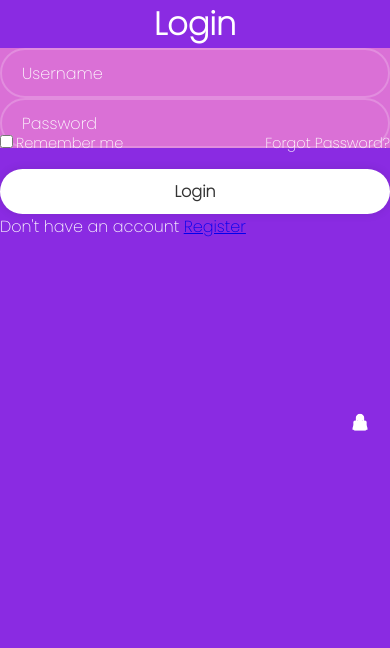
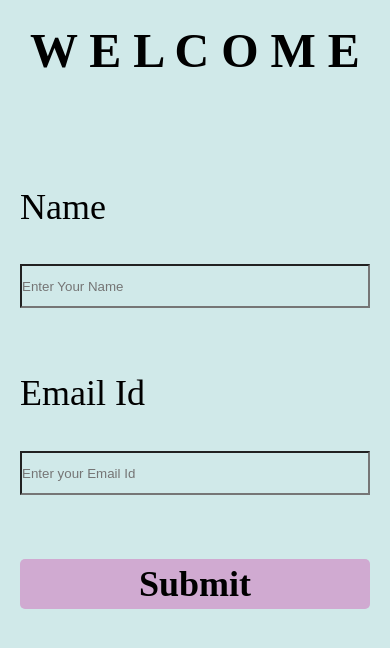
Before and after one commit to vanshikavats23/quizapp, a plain HTML site: page index.html in a window 390 px wide. Drawn offline with nearby package versions, Linux system fonts and the light colour scheme; a web font is replaced by a local one.

Commit message:
final commit

```diff
--- a/index.html
+++ b/index.html
@@ -3,30 +3,41 @@
 <head>
     <meta charset="UTF-8">
     <meta name="viewport" content="width=device-width, initial-scale=1.0">
-   <link rel="stylesheet" href="style.css">
-    <link href='https://unpkg.com/boxicons@2.1.4/css/boxicons.min.css' rel='stylesheet'>
+    <title>Document</title>
+    <link rel="stylesheet" href="style.css">
+    <style>
+        @import url('https://fonts.googleapis.com/css2?family=Croissant+One&display=swap');
+      </style>
 </head>
 <body>
-    <!-- Login page of website -->
-    <div class="wrapper">
-        <form>
-            <h1>Login</h1>
-<div class="input-box">
-    <input type="text" placeholder="Username" required>
-<i class="bx bxs-user"></i>
-</div>
-<div class="input-box">
-<input type="password" placeholder="Password" required>
-<i class="bx bxs-lock-alt"></i>
-</div>
-<div class="remember-forgot">
-    <label><input type="checkbox">Remember me</label>
-    <a href="#">Forgot Password?</a>
-</div>
-<button type="submit" class="btn">Login</button>
-<div class="register-link"><p>Don't have an account <a href="#">Register</a></p>
-</div>
-        </form>
+    <div id="main_section">
+<div id="left">
+        <img src="https://as2.ftcdn.net/v2/jpg/04/34/29/29/1000_F_434292902_5e5dFMkx6TfjRBDoJXqRyiNShhQ07RY2.jpg">
     </div>
+    <div id="right">
+        <div id="details">
+            <h1>W E L C O M E</h1><br>
+            <form action="instructions.html" method="get" target="_self">
+            <label for="name">Name</label><br>
+            <input type="text" placeholder="Enter Your Name" class="data" id="name" name="name" required><br><br>
+            <label>Email Id</label><br>
+            <input type="text" placeholder="Enter your Email Id" class="data" required><br><br>
+            <a href="instructions.html" target="_self"><input type="submit" id="button"><br></a>
+            </form>
+        </div>
+
+    </div>
+   </div>
 </body>
 </html>
+<script>
+    document.getElementById("name").addEventListener("submit", function(e) {
+        e.preventDefault();
+
+        let inputValue = document.getElementById("name").value;
+
+        localStorage.setItem("name", inputValue);
+
+        window.location.href = "quiz.html";
+    });
+</script>
--- a/style.css
+++ b/style.css
@@ -1,83 +1,64 @@
-@import url('https://fonts.googleapis.com/css2?family=Poppins:ital,wght@0,200;1,100&display=swap');
 *{
-    margin: 0;
-    padding: 0;
-box-sizing: border-box;
-font-family: "Poppins",sans-serif;
+    margin: 0px;
+    padding: 0px;
+    background-color: #d0e9e9;
 }
-body{
+#main_section{
     display: flex;
-    justify-content: center;
-    align-self: center;
-    min-height: 100vh;
-    background: pink;
+    height: 100vh;
 }
-.wrapper {
-width: 420px;
-background: blueviolet;
-color: #fff;
+#left{
+    width: 50%;
 }
-.wrapper h1{
-    font-size: 36 px;
+#left img{
+    width: 100% ;
+    height: 100vh;
+}
+#details{
+    height: 70%;
+    margin-left: 14vw;
+    margin-top: 6vw;
+    width: 25vw;
+    display: grid;
+}
+h1{
     text-align: center;
+    font-family: 'croissant one';
+    font-size: 300%;
 }
-.wrapper .input-box{
+form{
+    display: grid;
+    font-size: 150%;
+}
+#button{
+    background-color: #d0aad1;
+    font-size: 150%;
+    font-weight: bolder;
+    font-family: 'croissant one';
     width: 100%;
     height: 50px;
-    background: orchid;
-    margin: 30 px 0;
+    border-width: 0px;
+    border-radius:  5px;;
 }
-.input-box input{
-    width: 100%;
-    height: 100%;
-    background: transparent;
-    border: none;
-    outline: none;
-    border: 2px solid rgba(255, 255, 255, .2);
-border-radius: 40px;
-font-size: 16px;
-color: #fff;
-padding: 20px 45px 20px 20px;
+.data{
+    height: 40px;
 }
-
-.input-box input::placeholder{
-color: #fff;
+label{
+    font-size: 150%;
+    font-family: 'croissant one';
 }
-
-.input-box i{
-    position: absolute;
-    right: 20px;
-    top: 50%;
-    transform: translateY(-50%);
-    font-size: 20px;
+#button:hover{
+    background-color:  #d73edd;
 }
-.wrapper .remember-forgot{
-    display: flex;
-    justify-content: space-between;
-    font-size: 14.5px;
-    margin: -15px 0 15px;
-}
-.remember-forgot label input{
-    accent-color: #fff;
-    margin-right: 3px;
-}
-.remember-forgot a{
-    color: #fff;
+a{
     text-decoration: none;
 }
-.remember-forgot a:hover{
-    text-decoration: underline;
+@media (max-width: 450px){
+    #details{
+      width: 100%;
+      margin-left: 20px;
+    }
+    #left{
+        display: none;
+    }
 }
-.wrapper .btn{
-    width: 100%;
-    height: 45px;
-    background: #fff;
-    border: none;
-    outline: none;
-    border-radius: 40px;
-    box-shadow: 0 0 10px rgba(0, 0, 0, .1);
-    cursor: pointer;
-    font-size: 16px;
-    color: #333;
-    font-weight: 600;
-}
--- /dev/null
+++ b/styleins.css
@@ -0,0 +1,60 @@
+*{
+    margin: 0;
+    padding: 0;
+}
+img {
+    position: relative;
+    margin-left: 40%;
+    margin-top:7% ;
+}
+#instructions{
+    position: absolute;
+    top: 5%;
+    background-color: #d0e9e9;
+    color: black;
+    font-size: 150%;
+    margin-left: 5%;
+    border-radius: 10px;
+    box-shadow: 0px 20px 10px 0px rgb(171, 171, 185) ;
+    width: 40%;
+    height: 90%;
+}
+ul{
+    list-style: circle;
+    margin-left: 5%;
+}
+h1{
+    text-align: center;
+    font-family: 'croissant one';
+}
+button{
+    width: 100%;
+    height: 70px;
+    background-color: rgb(160, 111, 205);
+    border-radius: 10px;
+    font-size: 150%;
+    font-weight: bolder;
+    font-family: 'croissant one';
+}
+button:hover{
+    background-color: blueviolet;
+}
+@media (max-width:450px){
+    #hide{
+        display: none;
+    }
+    #instructions{
+        width: 100%;
+        padding-top: 0px;
+        margin-left: 2px;
+        height: 100%;
+        top: 0%;
+
+    }
+    h1{
+        font-size: 130%;
+    }
+    #main_section{
+        margin-top: 0px;
+    }
+}
--- /dev/null
+++ b/stylequiz.css
@@ -0,0 +1,63 @@
+*{
+    margin: 0;
+    padding: 0;
+}
+body{
+    background-color: #ede8f5;
+}
+.mainsection{
+    display: flex;
+}
+ img{
+    height: 100vh;
+}
+#btn{
+    display: flex;
+    border-radius: 0px 0px 10px 10px;
+}
+button{
+    background-color:#8c5dd2;
+    width: 50%;
+    height: 40px;
+    font-size: 150%;
+    color: white;
+    font-weight: bolder;
+
+}
+button:hover{
+    background-color: violet;
+}
+#right{
+    width: 40%;
+    height: 50%;
+    margin-top: 20vh;
+    margin-left: 20vh;
+    border-radius: 10px;
+    background-color: #c6bdd4;
+    box-shadow: 10px 10px rgb(197, 179, 197);
+}
+li{
+    list-style: none;
+    font-size: 130%;
+    margin-left: 10%;
+}
+h2{
+    text-align: center;
+    font-size: 200%;
+}
+#timer{
+    font-size: 100%;
+    font-weight: bold;
+    text-align: center;
+}
+@media (max-width:450px) {
+    .left{
+        display: none;
+    }
+    #right{
+        width: 100%;
+        height: 100%;
+        margin-top: 30%;
+        margin-left: 0%;
+    }
+}
```
Also changed, not shown: instructions.html (added, +30 -0 lines), quiz.html (added, +34 -0 lines), script.js (+140 -0 lines).
